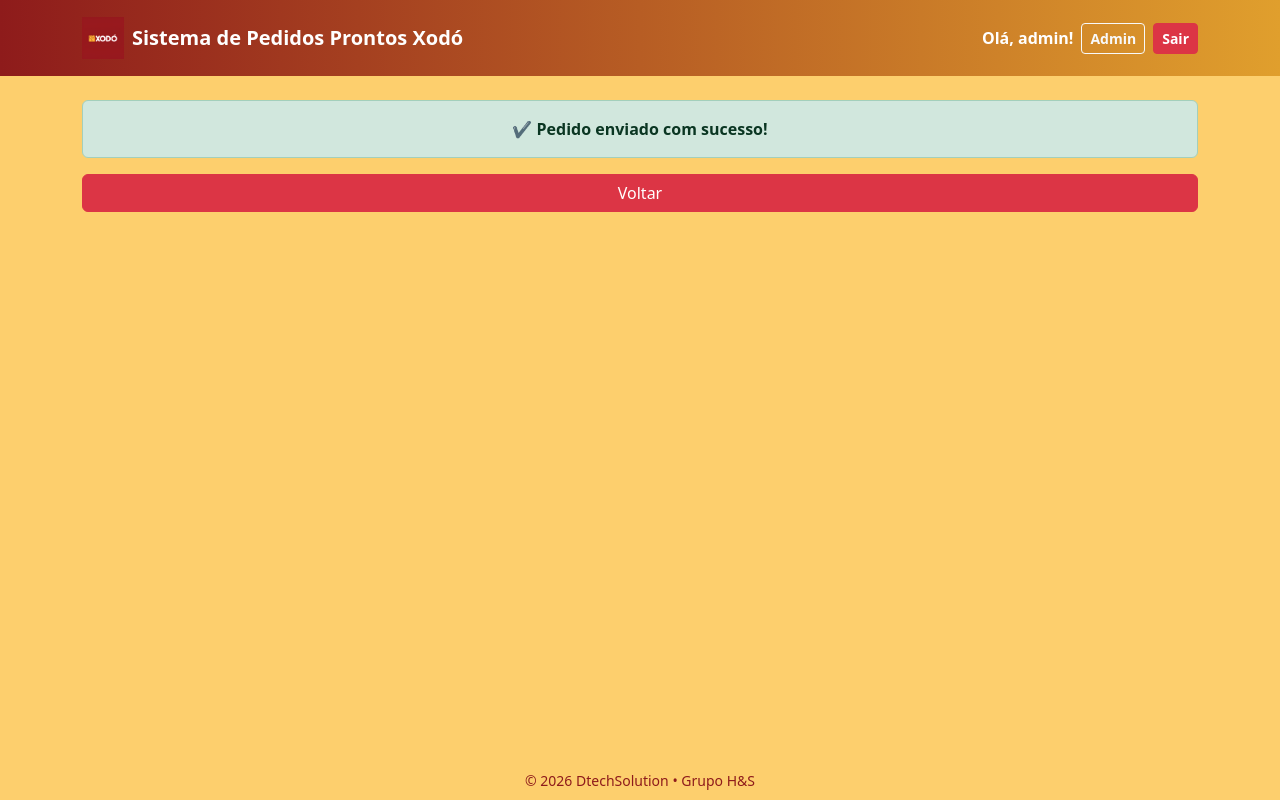
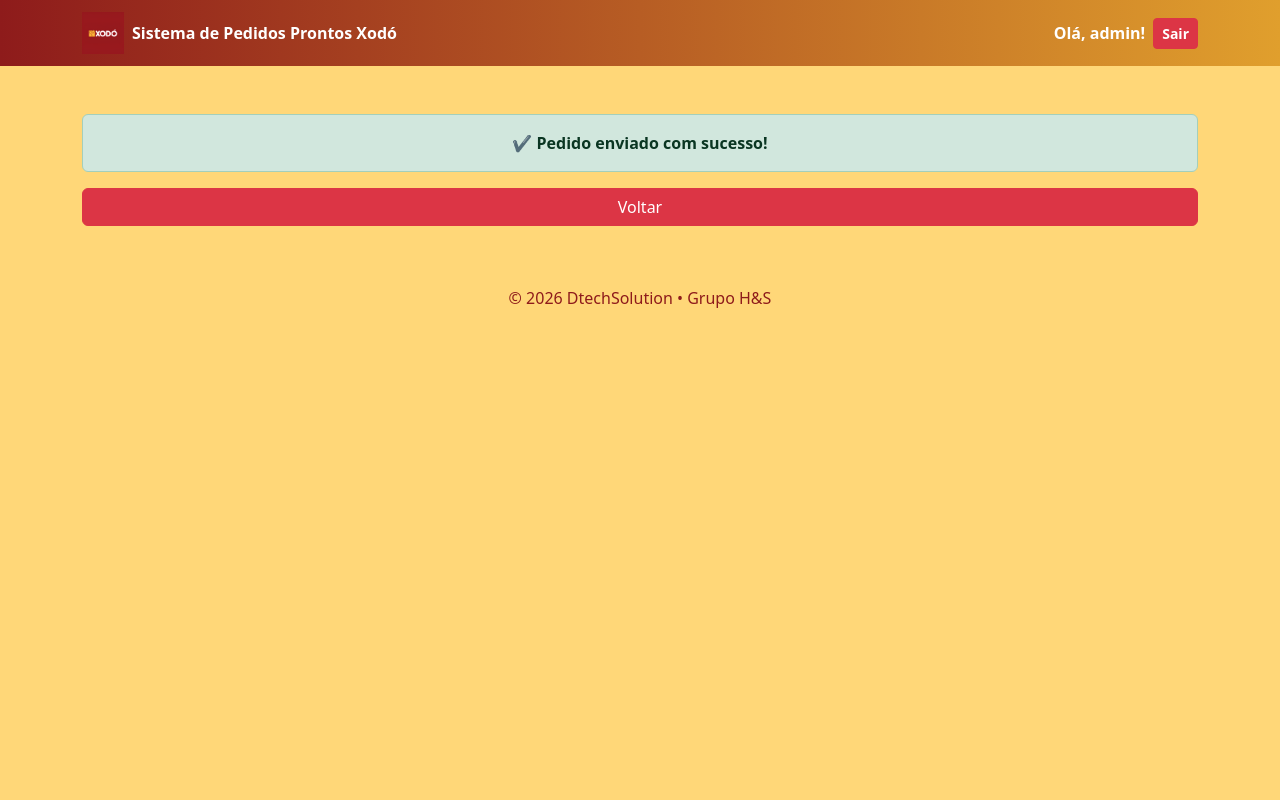
Before and after one commit to DIOOWS/pedido_queimados, a Django app: page /pedido-enviado/ in a window 1280 px wide. Run offline with Django 5.2, Linux system fonts and the light colour scheme; a user stored in the database is signed in; parts of the project's set-up code (start-up, migrations or seed data) failed here and were passed over.

Commit message:
Roolback 05

```diff
--- a/core/templates/base.html
+++ b/core/templates/base.html
@@ -3,140 +3,62 @@
 <html lang="pt-br">
 <head>
     <meta charset="UTF-8">
-
-    <title>{% block title %}Sistema Xodó{% endblock %}</title>
+    <title>{% block title %}Sistema de Pedidos Prontos Xodó{% endblock %}</title>
 
     <meta name="viewport" content="width=device-width, initial-scale=1">
 
-    <!-- Bootstrap -->
     <link href="https://cdn.jsdelivr.net/npm/bootstrap@5.3.3/dist/css/bootstrap.min.css" rel="stylesheet">
 
-    <!-- Favicon -->
     <link rel="icon" href="{% static 'favicon.ico' %}">
 
-    <meta name="theme-color" content="#8E1B1B">
-
-    <!-- Open Graph -->
-    <meta property="og:title" content="Pedidos Prontos Xodó">
-    <meta property="og:description" content="Sistema de Pedidos Prontos Xodó">
-    <meta property="og:image" content="https://pedido-queimados.onrender.com/static/logo_xodo.png">
-    <meta property="og:url" content="https://pedido-queimados.onrender.com">
-    <meta property="og:type" content="website">
-
-    <!-- Twitter -->
-    <meta name="twitter:card" content="summary_large_image">
-    <meta name="twitter:title" content="Pedidos Prontos Xodó">
-    <meta name="twitter:description" content="Sistema de Pedidos Prontos Xodó">
-    <meta name="twitter:image" content="https://pedido-queimados.onrender.com/static/logo_xodo.png">
-
     <style>
-        :root {
-            --xodo-red: #a61c1c;
-            --xodo-red-dark: #7a1111;
-            --xodo-yellow: #f2b233;
+        body {
+            background: #FFD778;
+            min-height: 100vh;
         }
-
-        html, body { height: 100%; }
-
-        body {
-            background: #FDCF6D;
-            overflow-x: hidden;
-            display: flex;
-            flex-direction: column;
-        }
-
-        .main-wrapper { flex: 1; }
 
         .xodo-navbar {
             background: linear-gradient(90deg, #8E1B1B, #E09F2D);
-            padding: 12px;
+            padding: 12px 0;
         }
 
-        .xodo-logo { height: 42px; }
+        .xodo-logo {
+            height: 42px;
+        }
 
         .nav-user {
+            color: white;
             font-weight: bold;
-            color: white;
-            white-space: nowrap;
         }
 
-        .nav-actions {
-            display: flex;
-            align-items: center;
-            gap: 8px;
-            flex-wrap: wrap;
-            justify-content: flex-end;
+        footer {
+            color: #8E1B1B;
+            text-align: center;
+            padding: 12px 0;
         }
-
-        /* ===== CARDS (mantive aqui porque teu layout usa) ===== */
-        .req-card {
-            background: white;
-            border-radius: 18px;
-            padding: 18px;
-            box-shadow: 0 4px 10px rgba(0,0,0,.12);
-            text-align: center;
-            transition: .2s;
-        }
-
-        .req-card:hover {
-            transform: scale(1.04);
-            box-shadow: 0 6px 14px rgba(0,0,0,.18);
-        }
-
-        .req-card img {
-            height: 80px;
-            object-fit: contain;
-            margin-bottom: 10px;
-        }
-
-        .req-title {
-            font-weight: 800;
-            font-size: 1rem;
-            color: var(--xodo-red-dark);
-            height: 40px;
-        }
-
-        .req-btn {
-            margin-top: 10px;
-            background: var(--xodo-red);
-            color: white !important;
-            border-radius: 10px;
-            padding: 8px 0;
-            display: block;
-            font-weight: bold;
-            text-decoration: none;
-        }
-
-        .req-btn:hover { background: var(--xodo-red-dark); }
     </style>
 </head>
 
 <body>
 
-<nav class="navbar xodo-navbar mb-4">
+<nav class="navbar xodo-navbar">
     <div class="container d-flex justify-content-between align-items-center">
-        <a href="/" class="navbar-brand d-flex align-items-center text-white fw-bold">
-            <img src="{% static 'logo_xodo.png' %}" class="xodo-logo me-2" alt="Logo Xodó">
+
+        <a href="/" class="d-flex align-items-center text-white text-decoration-none fw-bold">
+            <img src="{% static 'logo_xodo.png' %}" class="xodo-logo me-2">
             Sistema de Pedidos Prontos Xodó
         </a>
 
         {% if user.is_authenticated %}
-            <div class="nav-actions">
-
+        <div class="d-flex align-items-center gap-2">
             <span class="nav-user">
                 Olá, {{ user.username }}!
-                    {% if user.profile and user.profile.location %}
-                        <span style="opacity:.9;">({{ user.profile.location.name }})</span>
+                {% if user.profile %}
+                    ({{ user.profile.location.name }})
                 {% endif %}
             </span>
 
-                {% if user.profile and user.profile.location and user.profile.location.name == "Austin" %}
-                    <a href="{% url 'admin_home' %}" class="btn btn-warning btn-sm fw-bold">
-                        Área Restrita
-                    </a>
-                {% endif %}
-
-                {% if user.profile and user.profile.location and user.profile.location.name == "Queimados" %}
+            {% if user.profile.location.name == "Queimados" %}
                 <a href="{% url 'cart_view' %}" class="btn btn-light btn-sm fw-bold">
                     Ver Carrinho
                 </a>
@@ -145,35 +67,26 @@
                 </a>
             {% endif %}
 
-                {% if user.is_staff or user.is_superuser %}
-                    <a href="/admin/" class="btn btn-outline-light btn-sm fw-bold">
-                        Admin
+            {% if user.profile.location.name == "Austin" %}
+                <a href="{% url 'admin_home' %}" class="btn btn-warning btn-sm fw-bold">
+                    Área Restrita
                 </a>
             {% endif %}
 
             <a href="{% url 'logout' %}" class="btn btn-danger btn-sm fw-bold">
                 Sair
             </a>
-
         </div>
         {% endif %}
     </div>
 </nav>
 
-{% if pending_orders %}
-<div class="text-center bg-warning py-2 fw-bold">
-    🔔 {{ pending_orders }} novo(s) pedido(s) aguardando
-</div>
-{% endif %}
-
-<div class="container mb-5 main-wrapper">
+<div class="container my-5">
     {% block content %}{% endblock %}
 </div>
 
-<footer class="text-center py-2">
-    <small style="color:#8E1B1B;">
-        © 2026 DtechSolution • Grupo H&amp;S
-    </small>
+<footer>
+    © 2026 DtechSolution • Grupo H&S
 </footer>
 
 </body>
```
Also changed, not shown: core/templates/user/requisition_detail.html (+15 -8 lines), core/templates/user/requisition_list.html (+24 -7 lines). Lines whose indentation alone changed are shown as unchanged.
